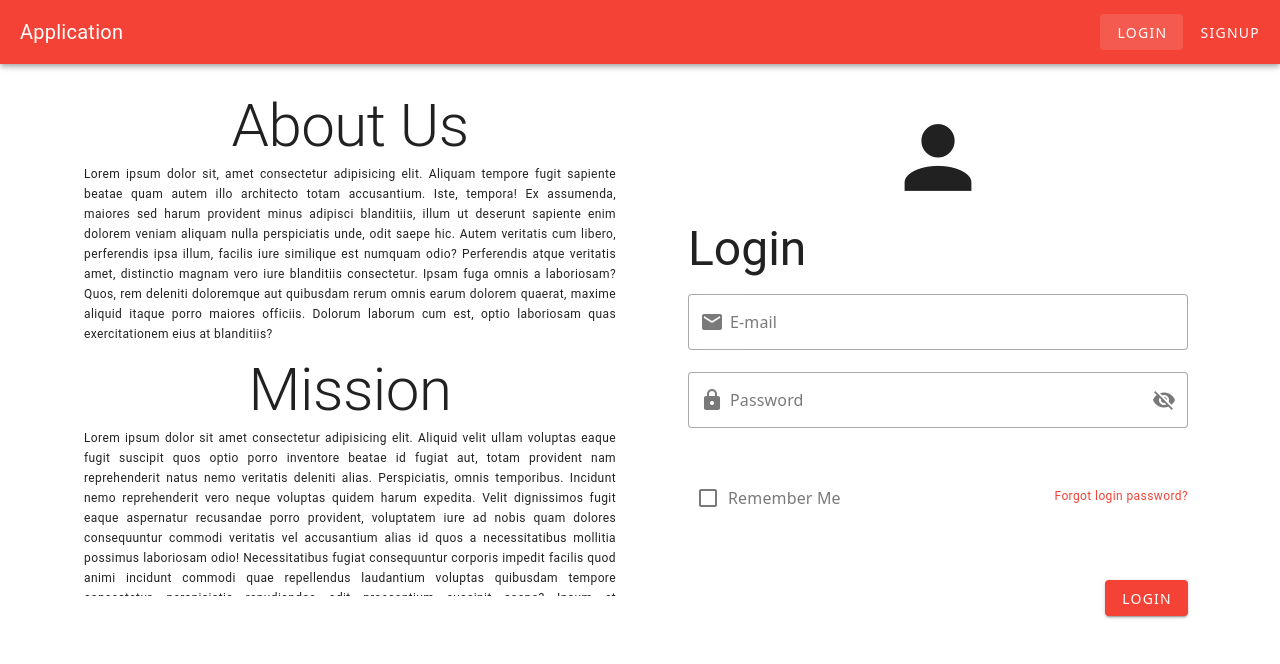
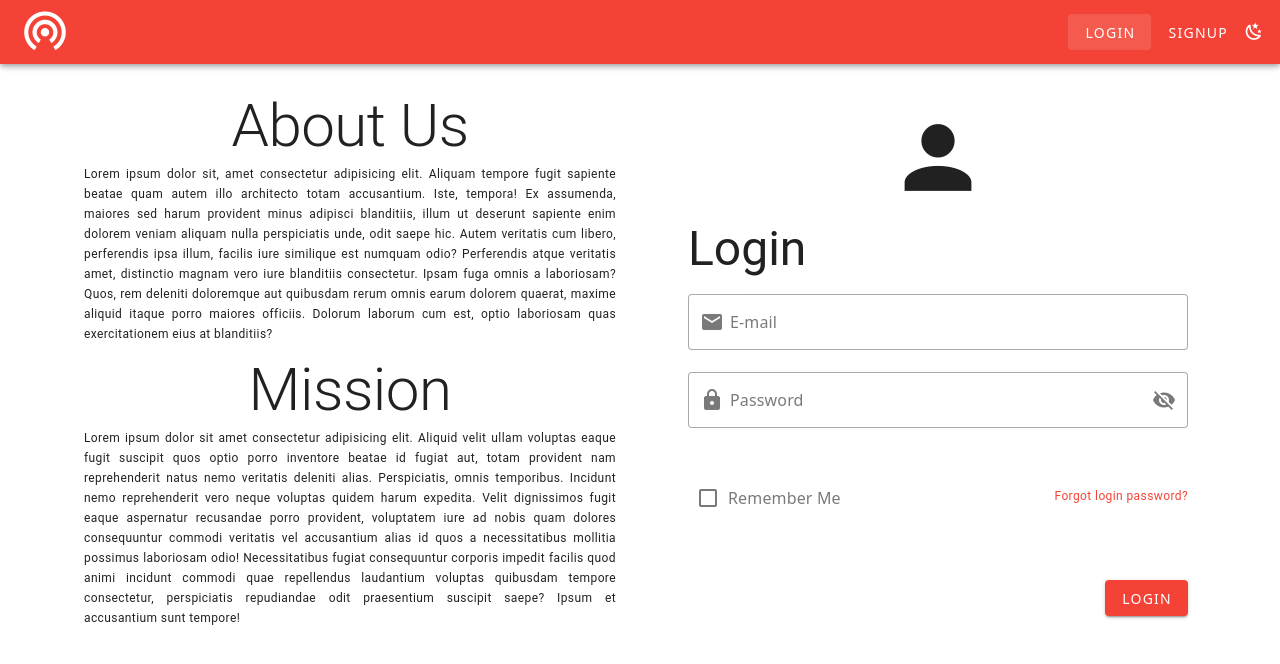
Before and after one commit to RBercasio22/uitest, a Vue app: page / in a window 1280 px wide. Shown: the top 664 px of the page. Built offline with nearby package versions, Linux system fonts and the light colour scheme.

Commit message:
Added Dark and light theme functionality

```diff
--- a/src/App.vue
+++ b/src/App.vue
@@ -10,15 +10,35 @@
 
     </v-navigation-drawer>
    -->
-    <v-app-bar
-    color="red">
+    <v-app-bar color="red">
       <!-- <v-app-bar-nav-icon @click="drawer = !drawer"></v-app-bar-nav-icon> -->
 
       <v-app-bar-title class="text-h6 text-{breakpoint}-{sm,nd,lg,xl}" style="color: white">
-        Application
+        <v-icon size="50">mdi-broadcast</v-icon>
       </v-app-bar-title>
       <v-btn active color="white">LOGIN</v-btn>
       <v-btn color="white">SIGNUP</v-btn>
+
+
+      <!-- <v-btn @click="toggleTheme">
+        <v-icon @click="toggleTheme">{{ isDark ? 'mdi-white-balance-sunny' : 'mdi-weather-night' }}</v-icon>
+      </v-btn> -->
+
+      <v-icon size="20"
+      class="mr-4"
+       @click="toggleTheme">
+       {{ isDark ? 'mdi-white-balance-sunny' : 'mdi-weather-night' }}
+      </v-icon>
+
+      <!-- <v-sheet
+      prepend-inner-icon="mdi-lock"
+      :append-inner-icon="visible ? 'mdi-eye': 'mdi-eye-off'"
+      :type="visible ? 'text': 'Password'"
+      @click:append-inner="visible = !visible">
+
+      </v-sheet> -->
+
+
     </v-app-bar>
 
     <v-main>
@@ -27,6 +47,7 @@
 
       <!-- <HelloWorld /> -->
        <Login />
+
     </v-main>
   </v-app>
 </template>
@@ -37,9 +58,18 @@
 </style>
 
 <script setup>
-  import { ref } from 'vue'
+import { ref } from 'vue'
+import { useTheme } from 'vuetify'
 
-  const drawer = ref(null)
+const drawer = ref(null)
+
+const theme = useTheme()
+const isDark = ref(theme.global.current.value.dark)
+function toggleTheme () {
+  isDark.value = !isDark.value
+  theme.global.name.value = theme.global.current.value.dark ? 'light' : 'dark'
+}
+
 </script>
 
 <script>
@@ -47,4 +77,6 @@
     //data: () => ({ drawer: null }),
 
   }
+
+
 </script>
--- a/src/components/forms/About.vue
+++ b/src/components/forms/About.vue
@@ -17,6 +17,6 @@ h1,p {
 }
 .container {
     overflow-y: auto;
-    height: 500px;
+    height: 100%;
 }
 </style>
--- a/src/components/forms/Login.vue
+++ b/src/components/forms/Login.vue
@@ -5,14 +5,13 @@
             <v-col cols="12" sm="6">
                 <v-sheet
                 class="pt-4 pl-4"
-                height="500"
+                height="550"
                 >
                 <About />
             </v-sheet>
             </v-col>
             <v-col cols="12" sm="6">
                 <v-sheet
-
                  class="pa-4"
                  >
                  <v-row align="center" justify="center" class="mb-4 mt-3">
@@ -45,7 +44,7 @@
 
                 </v-text-field>
                  <v-row>
-                    <v-col cols="6">
+                    <v-col cols="6" sm="6">
 
                         <v-row
                         class="ma-5"
@@ -55,7 +54,7 @@
                         </v-row>
 
                     </v-col>
-                    <v-col cols="6">
+                    <v-col cols="6" sm="6">
                     <v-row
                         class="ma-5 pt-4"
                         align="center"
```
